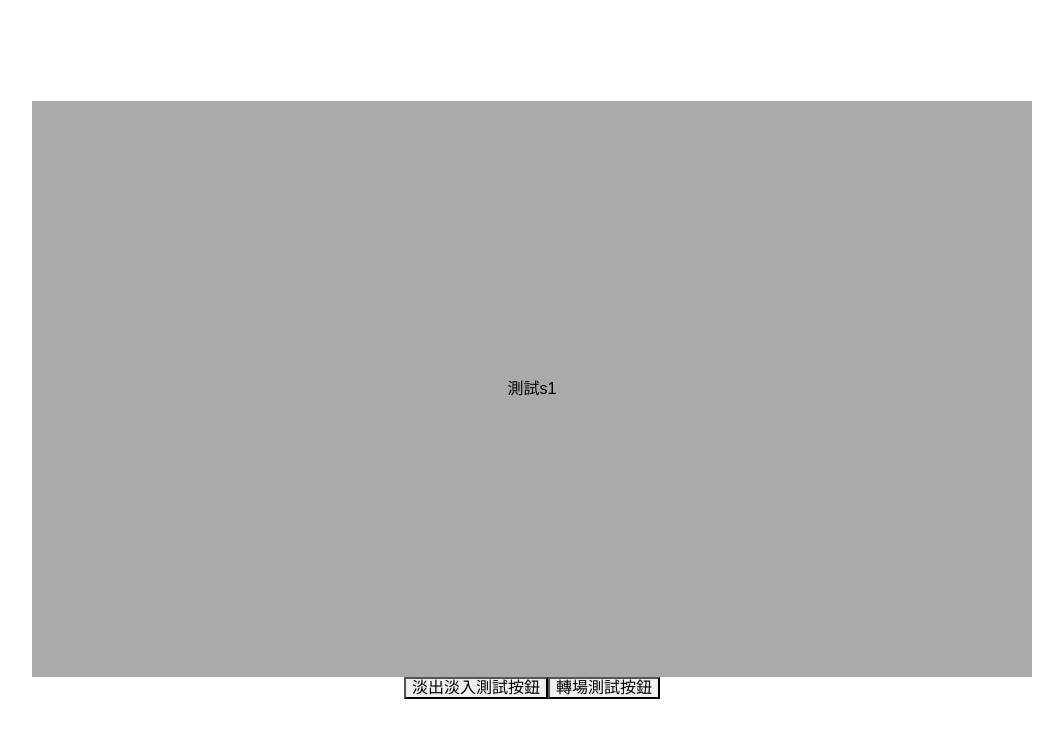
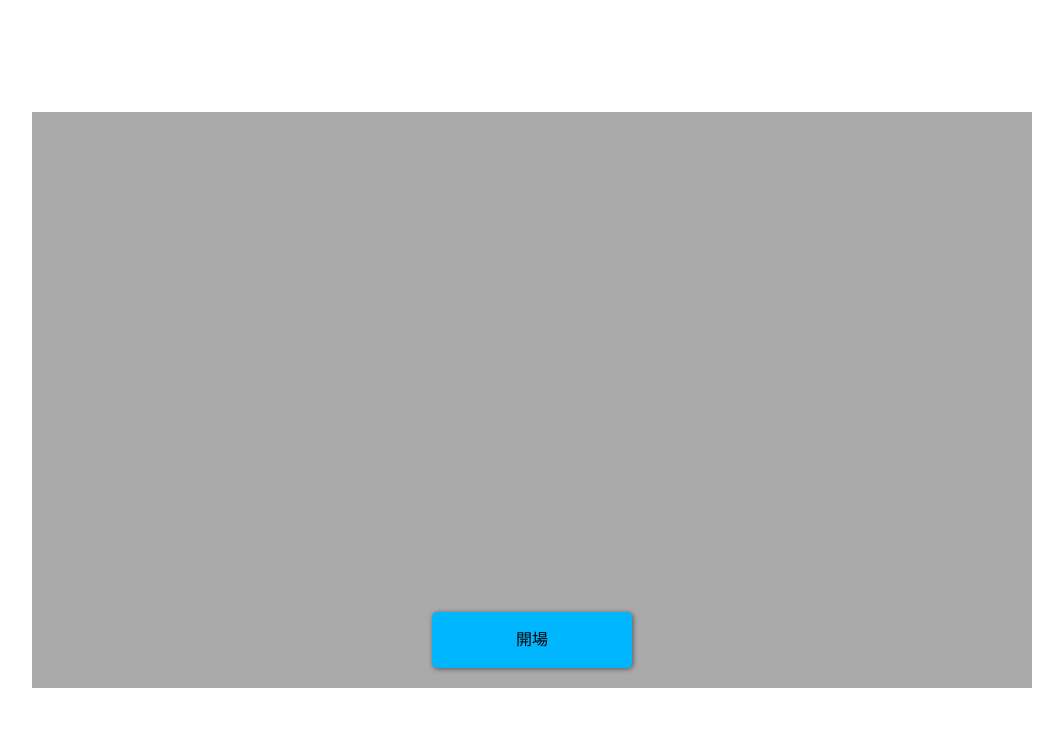
Before and after one commit to arx827/vue_animate_movie, a Vue app: page / in a window 1280 px wide. Shown: the top 738 px of the page, without its empty margins (108-1171 px from the left). Built offline with nearby package versions, Linux system fonts and the light colour scheme.

Commit message:
開場片頭設定

```diff
--- a/src/App.vue
+++ b/src/App.vue
@@ -4,71 +4,72 @@
       class="testwrap d-flex flex-column justify-content-center align-items-center"
     >
       <div id="theater">
-        <fadeScenes v-if="isFade" />
-        <tranfromAnimation v-if="isTranfrom" />
-        <!-- <div>{{ ScenesIdArray }}</div> -->
-        <component :is="scenesView | scenesName"></component>
+        <Opening v-if="isOpening" />
+        <Scenes />
       </div>
       <div class="d-flex">
-        <button @click="controlFade">淡出淡入測試按鈕</button>
-        <button @click="controlTranfrom">轉場測試按鈕</button>
+        <!-- <button @click="controlFade">淡出淡入測試按鈕</button>
+        <button @click="controlTranfrom">轉場測試按鈕</button> -->
       </div>
     </div>
   </div>
 </template>
 
 <script>
-// import HelloWorld from "./components/HelloWorld.vue";
 import ScenesData from "@/static/json/scenes.json";
 import "bootstrap/dist/css/bootstrap.css";
 
-import fadeScenes from "@/views/fadeScenes.vue";
-import tranfromAnimation from "@/views/tranfromAnimation.vue";
-import View_s1 from "@/components/scenes/s1.vue";
-import View_s2 from "@/components/scenes/s2.vue";
+import Opening from "@/views/Opening.vue";
+import Scenes from "@/views/Scenes.vue";
 
 export default {
   name: "App",
   data() {
     return {
       ScenesData,
-      SceneFactory: {
-        setEndId: ["A3-1"],
-        transScenes: ["transition"],
-        fadeScenes: ".fadeScenes"
-      },
-      scenesView: "s1", //預設場景
-      isFade: false,
-      isTranfrom: false
+      // SceneFactory: {
+      //   setEndId: ["A3-1"],
+      //   transScenes: ["transition"],
+      //   fadeScenes: ".fadeScenes"
+      // },
+      // scenesView: "s1", //預設場景
+      // isFade: false,
+      // isTranfrom: false
+      isOpening: true
     };
   },
   components: {
-    fadeScenes,
-    tranfromAnimation,
-    View_s1,
-    View_s2
+    Opening,
+    Scenes
+    // fadeScenes,
+    // tranfromAnimation,
+    // View_s1,
+    // View_s2
   },
-  computed: {
-    // ScenesIdArray() {
-    //   return scenes;
+  // computed: {
+  //   // ScenesIdArray() {
+  //   //   return scenes;
+  //   // }
+  // },
+  methods: {
+    playStart() {
+      this.isOpening = true;
+    }
+    // controlFade() {
+    //   this.isFade = true;
+    // },
+    // controlTranfrom() {
+    //   this.isTranfrom = true;
     // }
-  },
-  methods: {
-    controlFade() {
-      this.isFade = true;
-    },
-    controlTranfrom() {
-      this.isTranfrom = true;
-    }
-  },
-  mounted() {
-    // console.log(this.ScenesIdArray);
-  },
-  filters: {
-    scenesName(value) {
-      return `view_${value}`;
-    }
   }
+  // mounted() {
+  //   // console.log(this.ScenesIdArray);
+  // },
+  // filters: {
+  //   scenesName(value) {
+  //     return `view_${value}`;
+  //   }
+  // }
 };
 </script>
 
@@ -81,31 +82,13 @@ export default {
   min-height: 100vh;
 }
 #theater {
-  width: $scenes-w;
-  height: $scenes-h;
+  width: var(--scenes_w);
+  height: var(--scenes_h);
   background: #aaa;
-  .fitSize {
-    width: inherit;
-    height: inherit;
-  }
-  // .fadeScenes {
-
-  // }
-  .scenesBox {
-    width: inherit;
-    height: inherit;
-  }
-  // & > * > *{
-  //     width: inherit;
-  //     height: inherit;
-  // }
 }
-// #app {
-//   font-family: Avenir, Helvetica, Arial, sans-serif;
-//   -webkit-font-smoothing: antialiased;
-//   -moz-osx-font-smoothing: grayscale;
-//   text-align: center;
-//   color: #2c3e50;
-//   margin-top: 60px;
-// }
+.fitLayout {
+  position: relative;
+  width: 100%;
+  height: 100%;
+}
 </style>
--- a/src/assets/scss/_var.scss
+++ b/src/assets/scss/_var.scss
@@ -1,6 +1,9 @@
 // login 頁面
 $color-white: #FFF;                 // 白色
 
-// 展示框大小
-$scenes-w: 1000px;
-$scenes-h: 576px;
+:root {
+    // 展示框大小
+    --scenes_w: 1000px;
+    --scenes_h: 576px;
+    --color-main: #00b7ff;
+}
--- /dev/null
+++ b/src/views/Opening.vue
@@ -0,0 +1,34 @@
+<template>
+  <div class="fitLayout">
+    <button class="startBtn">開場</button>
+  </div>
+</template>
+
+<script>
+export default {
+  name: "Scenes",
+  data() {
+    return {};
+  }
+};
+</script>
+
+<style lang="scss">
+.startBtn {
+  background: var(--color-main);
+  position: absolute;
+  width: 200px;
+  bottom: 20px;
+  left: calc((100% - 200px) / 2);
+  border: 0;
+  border-radius: 5px;
+  padding: 20px;
+  box-shadow: 1px 1px 5px rgba(0, 0, 0, 0.5);
+  &:focus {
+    outline: 0;
+  }
+  &:active {
+    opacity: 0.8;
+  }
+}
+</style>
--- /dev/null
+++ b/src/views/Scenes.vue
@@ -0,0 +1,17 @@
+<template>
+  <div>
+    <!-- <fadeScenes v-if="isFade" />
+    <tranfromAnimation v-if="isTranfrom" /> -->
+    <!-- <div>{{ ScenesIdArray }}</div> -->
+    <!-- <component :is="scenesView | scenesName"></component> -->
+  </div>
+</template>
+
+<script>
+export default {
+  name: "Scenes",
+  data() {
+    return {};
+  }
+};
+</script>
```
